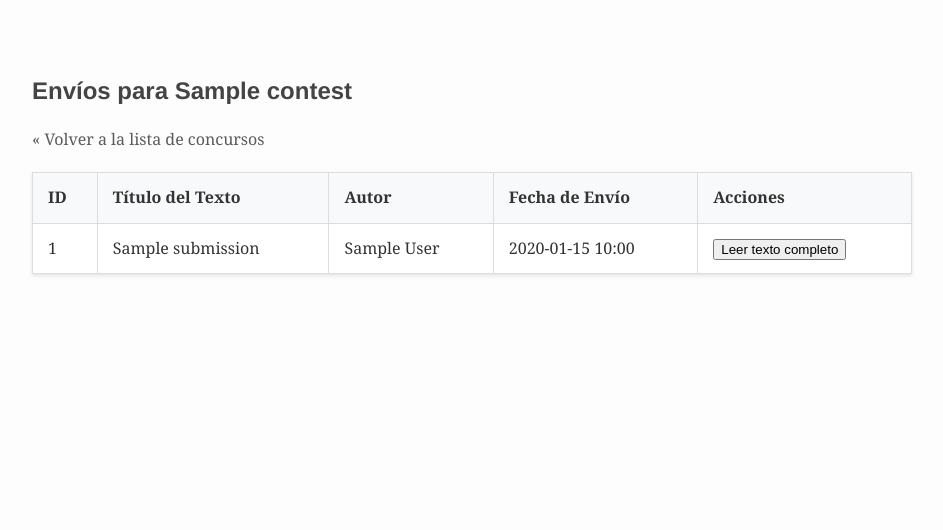
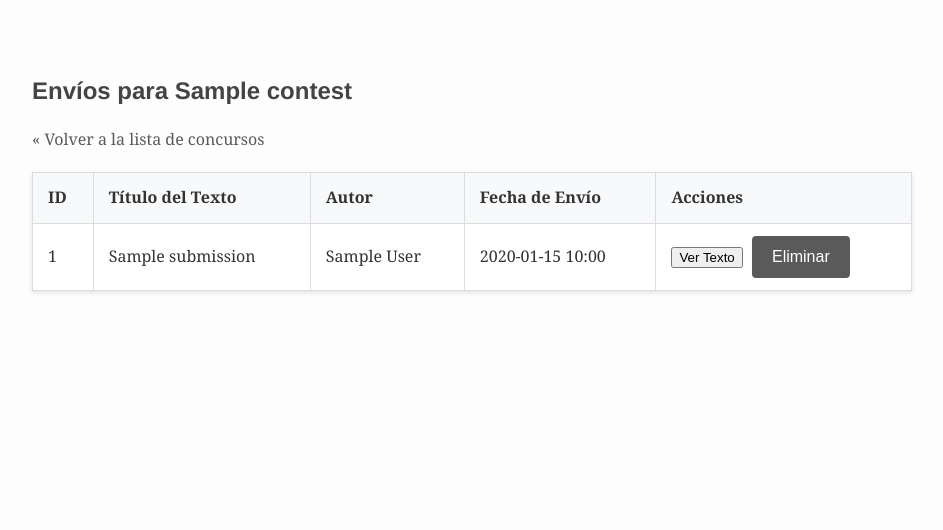
Before and after one commit to altovacio/duelo-de-plumas, a Flask app: page /admin/contests/1/submissions in a window 1280 px wide. Shown: the part 79-609 px from the top of the page, without its empty margins (168-1111 px from the left). Run offline with Flask 3, Linux system fonts and the light colour scheme; a user stored in the database is signed in; tables that the repository leaves empty hold one stand-in row (values such as "Sample post"); some libraries are stand-ins or nearby versions.

Commit message:
Admins can remove submissions

```diff
--- a/app/admin/routes.py
+++ b/app/admin/routes.py
@@ -7,6 +7,7 @@ from app.models import Contest, Submission, User, Vote, AIEvaluation, contest_ju
 from app.decorators import admin_required
 from app.config.ai_judge_params import AI_MODELS, AI_MODELS_RAW
 from datetime import datetime, timezone
+from sqlalchemy.exc import SQLAlchemyError
 
 @bp.route('/')
 @login_required
@@ -302,6 +303,40 @@ def list_submissions(contest_id):
     ).all()
     return render_template('admin/list_submissions.html', title=f'Envíos para {contest.title}', contest=contest, submissions=submissions)
 
+@bp.route('/submissions/<int:submission_id>/delete', methods=['POST'])
+@login_required
+@admin_required
+def delete_submission(submission_id):
+    submission = db.session.get(Submission, submission_id)
+    if not submission:
+        flash('Envío no encontrado.', 'danger')
+        # Attempt to redirect back to a sensible default if contest_id is missing
+        referer = request.headers.get("Referer")
+        if referer:
+             return redirect(referer)
+        else:
+            # Fallback if referer isn't available (less likely for POST)
+            return redirect(url_for('admin.list_contests'))
+
+    contest_id = submission.contest_id  # Store contest_id for redirection
+
+    try:
+        # Delete associated votes first
+        votes_to_delete = db.session.scalars(db.select(Vote).where(Vote.submission_id == submission.id)).all()
+        for vote in votes_to_delete:
+            db.session.delete(vote)
+
+        # Now delete the submission
+        db.session.delete(submission)
+        db.session.commit()
+        flash('Envío eliminado exitosamente.', 'success')
+    except SQLAlchemyError as e:
+        db.session.rollback()
+        flash(f'Error al eliminar el envío: {e}', 'danger')
+        current_app.logger.error(f"Error deleting submission {submission_id}: {e}")
+
+    return redirect(url_for('admin.list_submissions', contest_id=contest_id))
+
 @bp.route('/users/add_judge', methods=['GET', 'POST'])
 @login_required
 @admin_required
--- a/app/templates/admin/list_submissions.html
+++ b/app/templates/admin/list_submissions.html
@@ -25,14 +25,21 @@
                         <td>{{ submission.title }}</td>
                         <td>{{ submission.author_name }}</td>
                         <td>{{ submission.submission_date.strftime('%Y-%m-%d %H:%M') }}</td>
-                        <td>
+                        <td class="actions-cell">
                             <button type="button" class="view-full-text-btn button button-small"
                                     data-fulltext="{{ submission.text_content | markdown | safe }}"
                                     data-title="{{ submission.title }}"
                                     data-author="{{ submission.author_name }}">
-                                    Leer texto completo
+                                    Ver Texto
                             </button>
-                            {# Add evaluation links/info later #}
+
+                            <form action="{{ url_for('admin.delete_submission', submission_id=submission.id) }}" method="post" style="display: inline; margin-left: 5px;">
+                                <input type="hidden" name="csrf_token" value="{{ csrf_token() }}"/>
+                                <button type="submit" class="button button-danger button-small"
+                                        onclick="return confirm('¿Estás seguro de que quieres eliminar este envío? Esta acción no se puede deshacer.');">
+                                    <i class="fas fa-trash-alt"></i> Eliminar
+                                </button>
+                            </form>
                         </td>
                     </tr>
                 {% endfor %}
```
